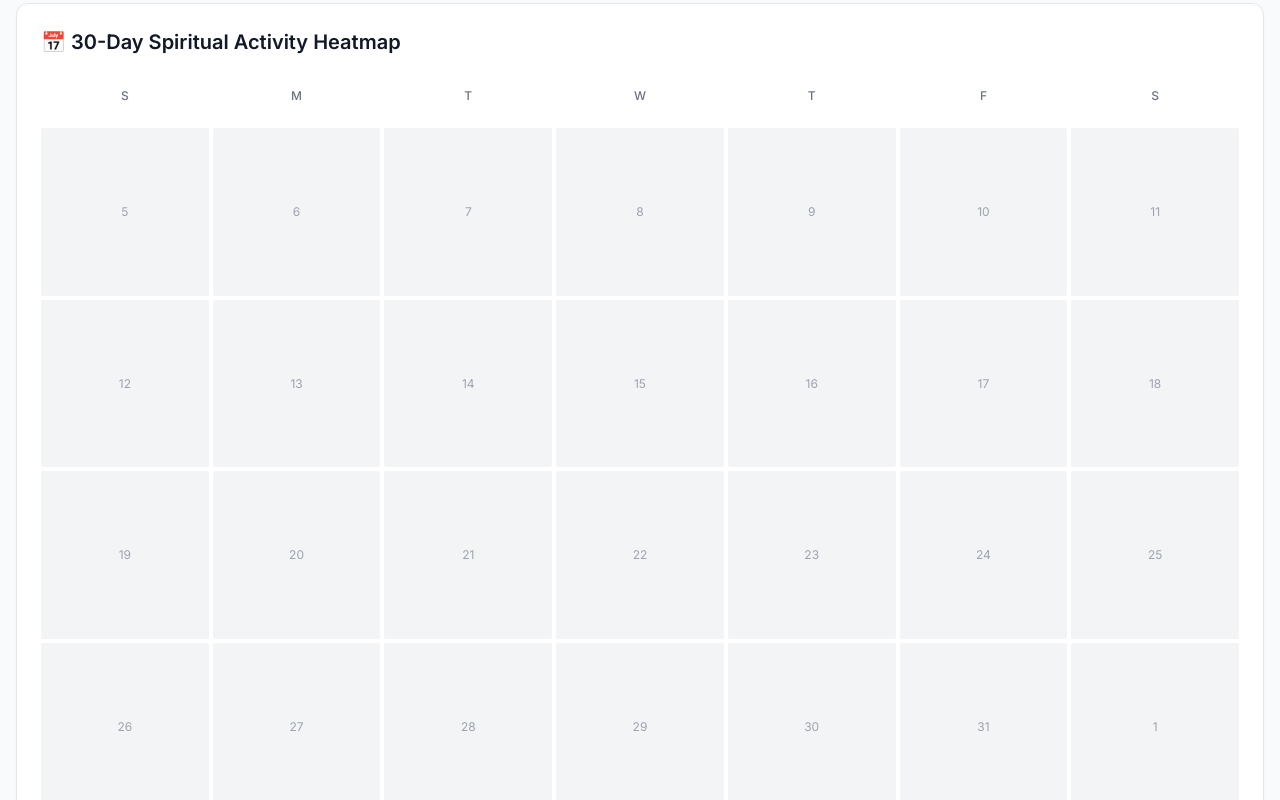
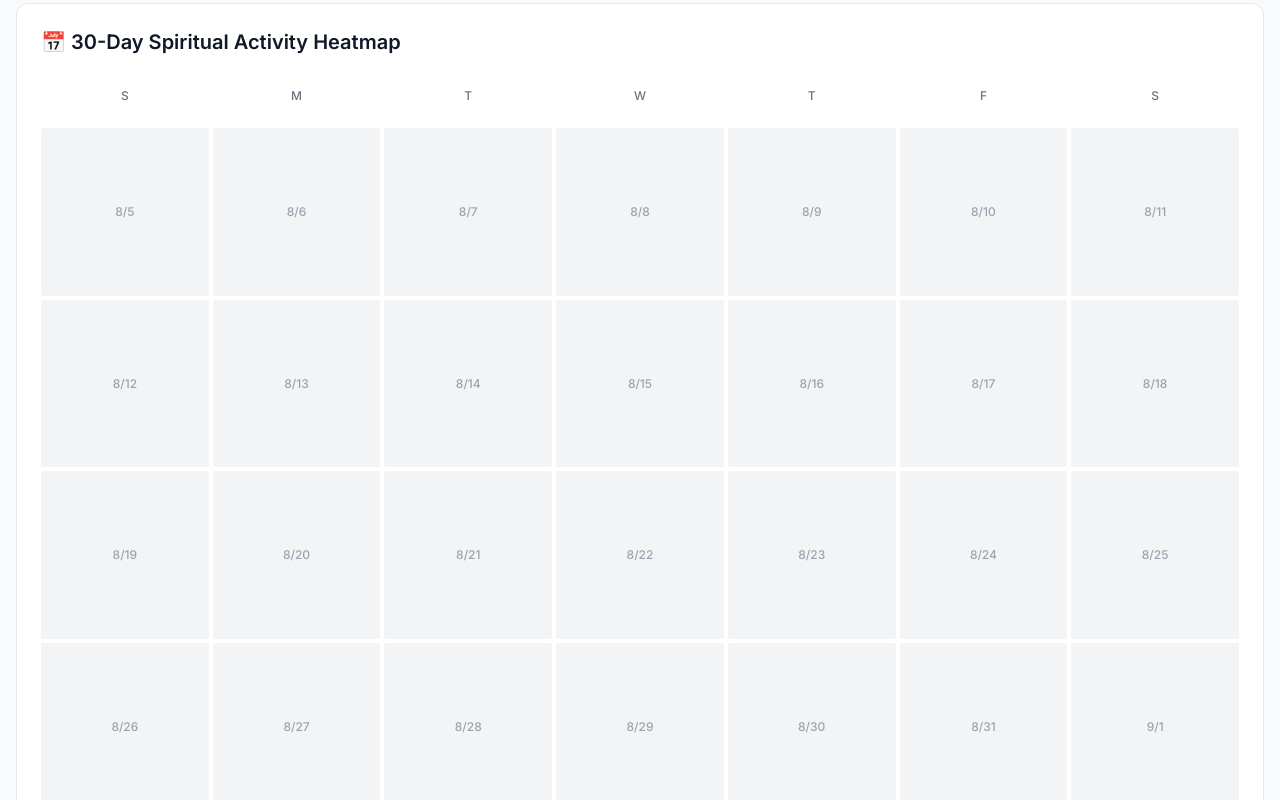
Before and after one commit to martyacryl/the-daily-david, a React (Vite) app in the folder daily-david-modern/: page /analytics in a window 1280 px wide. Shown: the part 1740-2540 px from the top of the page. Built offline with nearby package versions, Linux system fonts and the light colour scheme; the HTML template or start-up script is replaced by a standard one.

Commit message:
Update heatmap calendar to show month/day format (9/2, 9/3, etc.)

```diff
--- a/daily-david-modern/src/components/dashboard/ProgressAnalytics.tsx
+++ b/daily-david-modern/src/components/dashboard/ProgressAnalytics.tsx
@@ -374,7 +374,7 @@ function generateHeatmapDays(entries: DailyEntry[]) {
     }
 
     days.push({
-      day: date.getDate(),
+      day: `${date.getMonth() + 1}/${date.getDate()}`,
       hasEntry: !!entry,
       intensity,
       tooltip
@@ -754,7 +754,7 @@ export function ProgressAnalytics() {
               {generateHeatmapDays(entries).map((day, index) => (
                 <div
                   key={index}
-                  className={`aspect-square rounded-sm text-xs flex items-center justify-center ${
+                  className={`aspect-square rounded-sm text-xs flex items-center justify-center font-medium ${
                     day.hasEntry
                       ? day.intensity === 'high'
                         ? 'bg-green-600 text-white'
```
